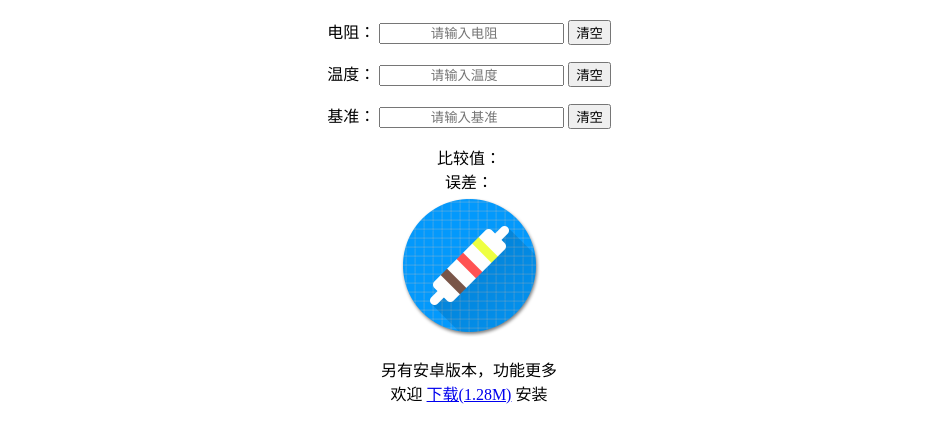
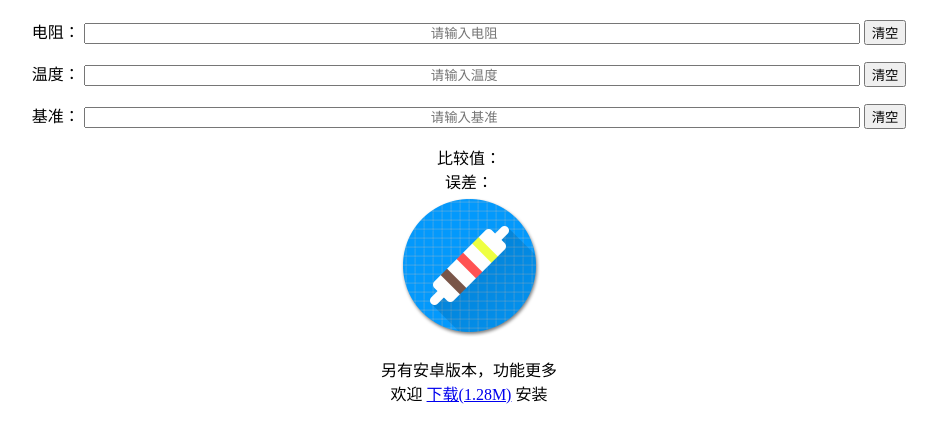
Before and after one commit to 4455jkjh/4455jkjh.github.io, a plain HTML site: page jsdz/index.html in a window 1280 px wide. Shown: the part 70-512 px from the top of the page, without its empty margins (179-1116 px from the left). Drawn offline with Linux system fonts and the light colour scheme.

Commit message:
update apk

```diff
--- a/jsdz/css/styles.css
+++ b/jsdz/css/styles.css
@@ -3,5 +3,8 @@ body
   text-align:center;
   height: 100%;
   width: 100%;
-  icon: icon.png
 }
+.input{
+  text-align:center;
+  width:60%;
+}
--- a/jsdz/index.html
+++ b/jsdz/index.html
@@ -12,17 +12,16 @@
 
 	<p>
 	  电阻：
-	  <input type="number" placeholder="请输入电阻" id='dz' style="text-align:center" oninput="input()"  />
+	  <input type="number" placeholder="请输入电阻" id='dz' class="input" oninput="input()"  />
 	  <button onclick="qkdz()">清空</button>
-    </p>
-
+	</p>
 	<p>温度：
-	  <input type="number" placeholder="请输入温度" style="text-align:center"  id='wd' oninput="input()"/>
+	  <input type="number" placeholder="请输入温度" class="input"  id='wd' oninput="input()"/>
 	  <button onclick="qkwd()">清空</button>
 	</p>
 
 	<p>基准：
-	  <input type="number" placeholder="请输入基准" style="text-align:center" id='jz' oninput="input()"/>
+	  <input type="number" placeholder="请输入基准" class="input" id='jz' oninput="input()"/>
 	  <button onclick="qkjz()">清空</button>
 	</p>
 
@@ -36,5 +35,5 @@
 
 	<script src="js/scripts.js"></script>
 	<br/>
-	  </body>
+  </body>
 </html>
```
Also changed, not shown: 1 other file.
